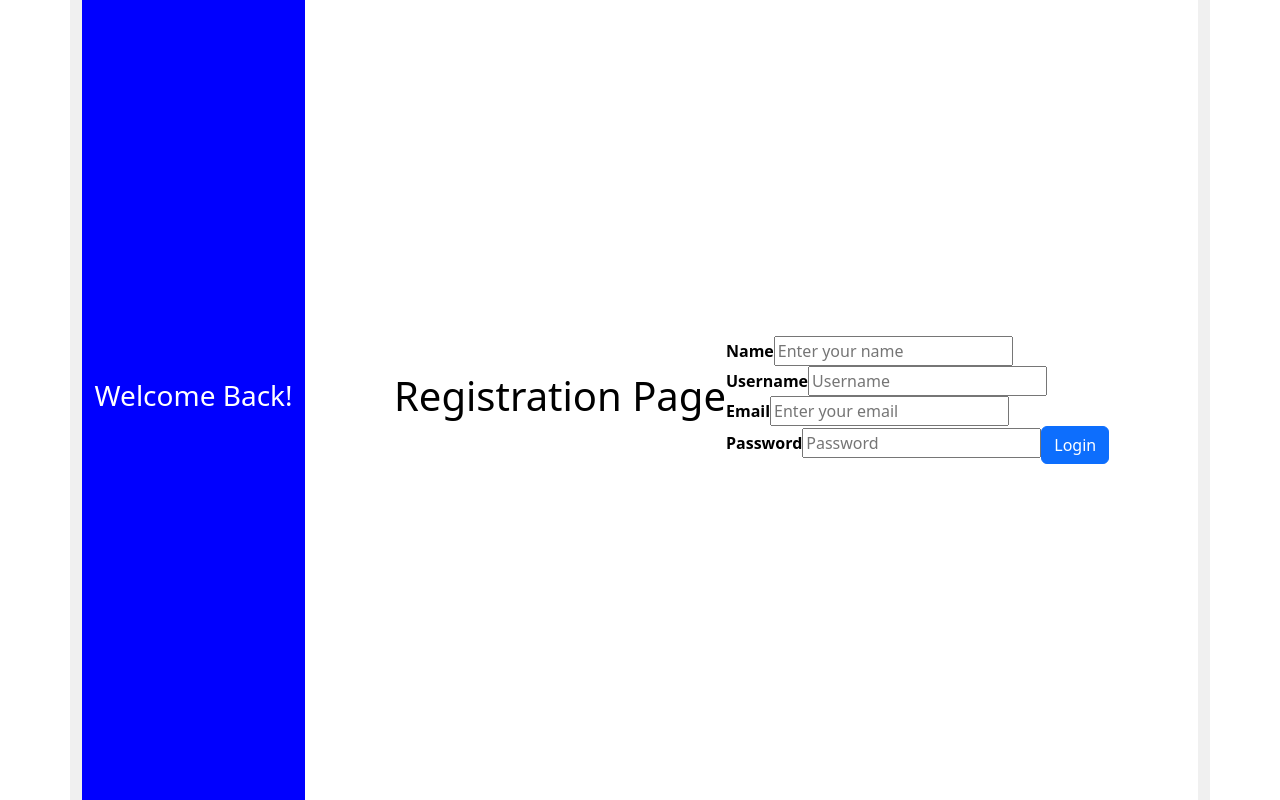
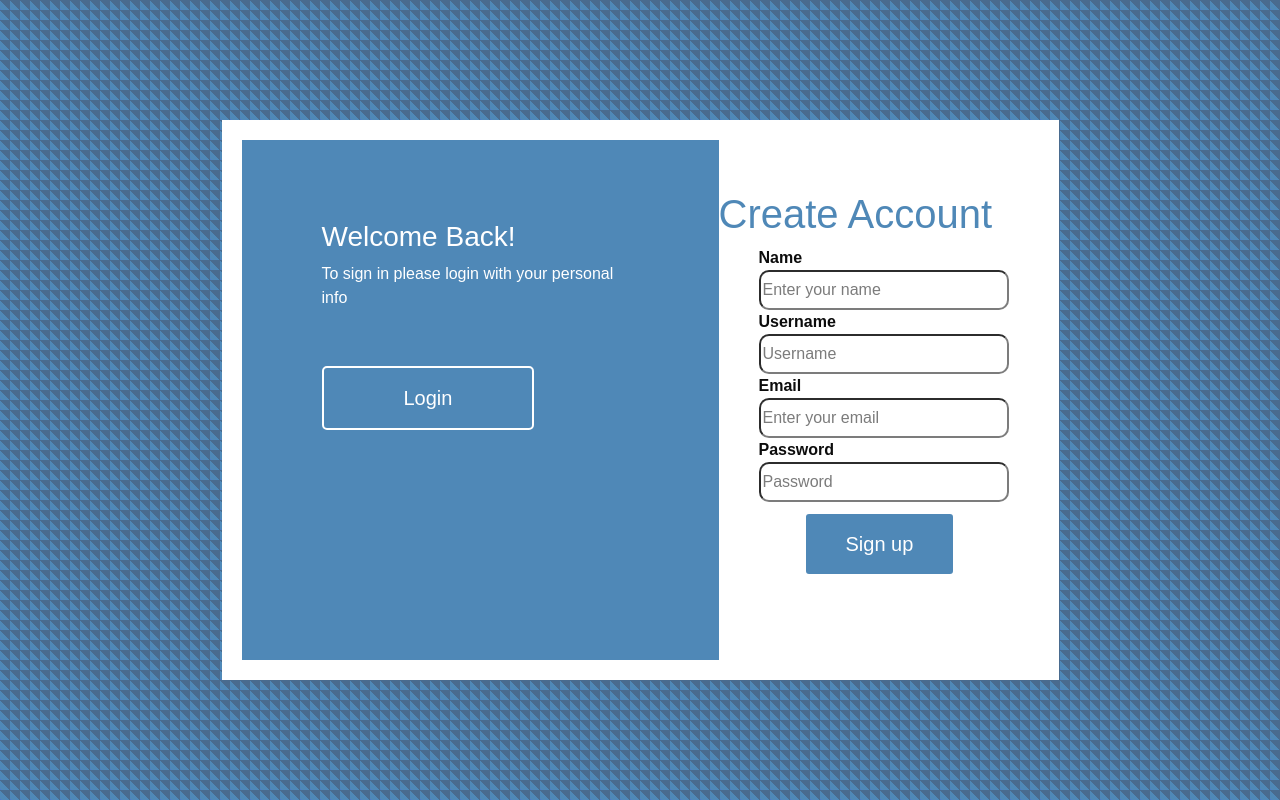
Before and after one commit to DragonScripter/AuthorizationSystem, a Vue app in the folder clientapp/: page /sign in a window 1280 px wide. Built offline with nearby package versions, Linux system fonts and the light colour scheme.

Commit message:
Finished the basic css for registration vue

```diff
--- a/clientapp/src/assets/main.css
+++ b/clientapp/src/assets/main.css
@@ -1 +1,8 @@
 @import './base.css';
+
+html, body {
+    margin: 0;
+    padding: 0;
+    height: 100%;
+    width: 100%;
+}
--- a/clientapp/src/components/Registration.vue
+++ b/clientapp/src/components/Registration.vue
@@ -1,13 +1,17 @@
 <template>
+    <div class="body-container">
         <div class="container">
+            <div class="right">
                 <div class="left">
                     <div class="left-content">
                         <h3>Welcome Back!</h3>
+                        <p>To sign in please login with your personal info</p>
+                        <button class="custom"><router-link to="/login">Login</router-link></button>
                     </div>
                 </div>
-        <div class="right">
+                <div class="right-content">
                     <div class="intro-content">
-            <h1>Registration Page</h1>
+                        <h1>Create Account</h1>
                     </div>
                     <form @submit.prevent="handleSubmit">
                         <div class="group">
@@ -45,7 +49,7 @@
                                    placeholder="Password"
                                    class="input-box"
                                    required />
-                    <button type="submit" class="btn btn-primary custom">Login</button>
+                            <button type="Submit" class="btn btn-primary Sign">Sign up</button>
                         </div>
                         <div v-if="formData.errorMessage" class="error">
                             {{ formData.errorMessage }}
@@ -53,29 +57,110 @@
                     </form>
                 </div>
             </div>
+        </div>
+    </div>
 </template>
 
 <style scoped>
+    .body-container {
+        background-size: cover;
+        width: 100vw;
+        height: 100vh;
+        position: absolute;
+        top: 0;
+        left: 0;
+        right: 0;
+        bottom: 0;
+        display: flex;
+        justify-content: center;
+        font-family: Arial, sans-serif;
+        align-items: center;
+        background-color: #4682b4;
+        opacity: 0.95;
+        background-image: linear-gradient(45deg, rgba(68, 76, 247, 0.4) 1px, transparent 1px), linear-gradient(45deg, transparent 50%, rgba(55, 55, 75, 0.4) 50%);
+        background-size: 10px 10px;
+    }
     .container {
-        background-color: #f0f0f0;
-        display:flex;
         height: 100vh;
+        width: 100vw;
+        display: flex;
+        justify-content: center;
+        align-items: center;
     }
     .left {
-        background-color: blue;
-        width: 20%;
-        color: white;
-        display: flex;
-        align-items: center;
-        justify-content: center;
+        background-color: #4682b4;
+        height:100%;
+        padding: 80px;
+    }
+    .left-content {
+        color: #ffffff;
+    }
+    .right-content {
+        height: 500px;
+        margin-right: 30px;
+    }
+    .intro-content {
+        color: #4682b4;
+        margin-top: 40px;
     }
     .right {
-        background-color: white;
-        width: 80%;
+        flex: 0 0 75%;
+        height: 70%;
+        background-color: #ffffff;
+        padding: 20px;
+        display: flex;
+        justify-content: left;
+        align-items: center;
+    }
+    .group label, input {
+        display:flex;
+        justify-content: center;
+        align-items: center;
+        display: block;
+        text-align: left;
         color: black;
-        display: flex;
-        align-items: center;
-        justify-content: center;
+        margin-left: 10px;
+    }
+    .input-box {
+        width: 250px;
+        height: 40px;
+    }
+
+    input {
+        border-radius: 10px;
+    }
+    .group
+    {
+        margin-left: 30px;
+    }
+    .custom {
+        margin-top: 40px;
+        background-color: #4682b4;
+        color: #ffffff;
+        border: 2px solid #ffffff;
+        border-radius: 5px;
+        padding: 15px 80px;
+        font-size: 20px;
+        cursor: pointer;
+    }
+        .custom a {
+            text-decoration: none;
+            color: #ffffff;
+        }
+
+        .custom :hover {
+            color: black;
+        }
+    .Sign {
+        margin-top:10px;
+        margin-left: 55px;
+        background-color: #4682b4;
+        color: #ffffff;
+        border: 2px solid #ffffff;
+        border-radius: 5px;
+        padding: 15px 40px;
+        font-size: 20px;
+        cursor: pointer;
     }
 </style>
 
```
Lines whose indentation alone changed are shown as unchanged.
